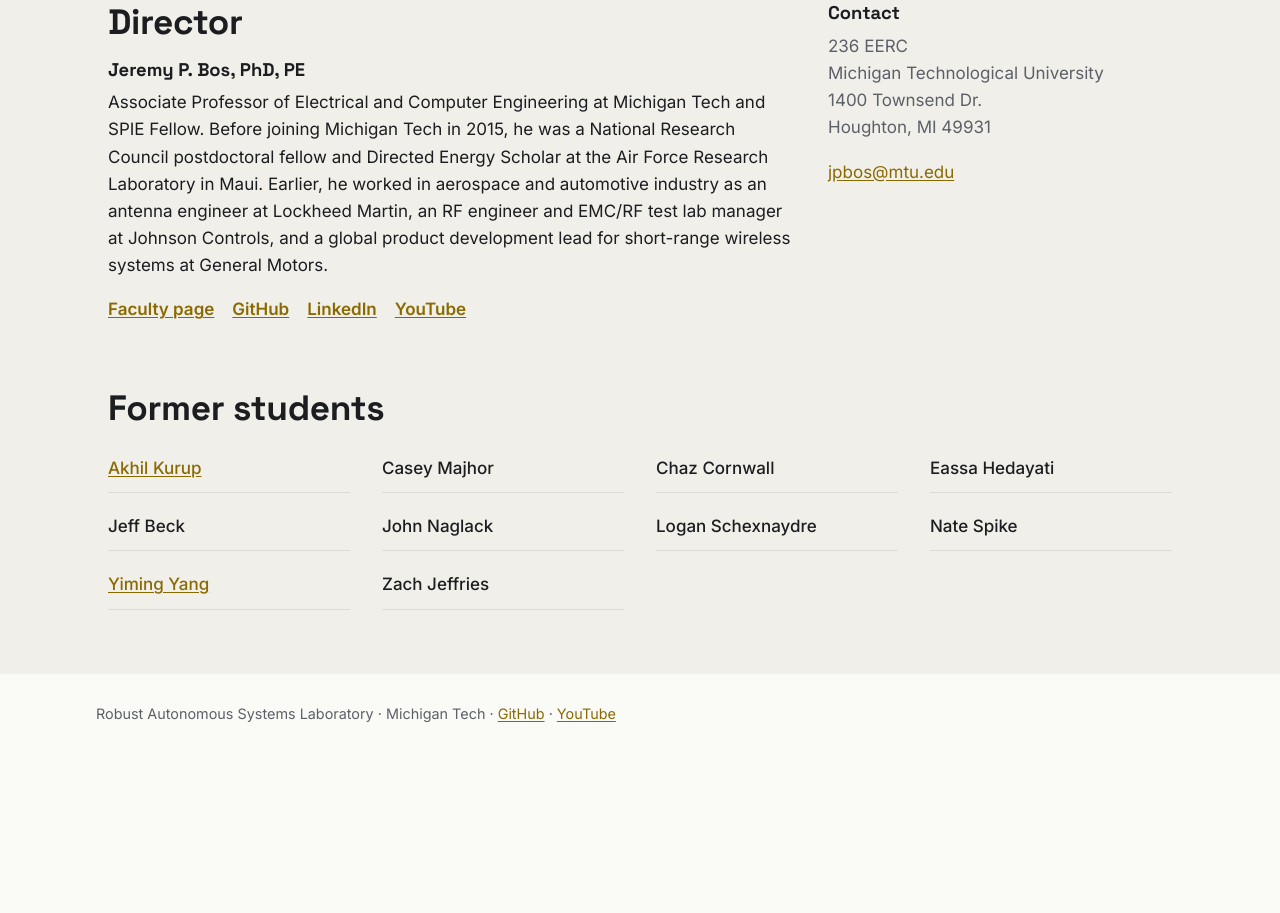
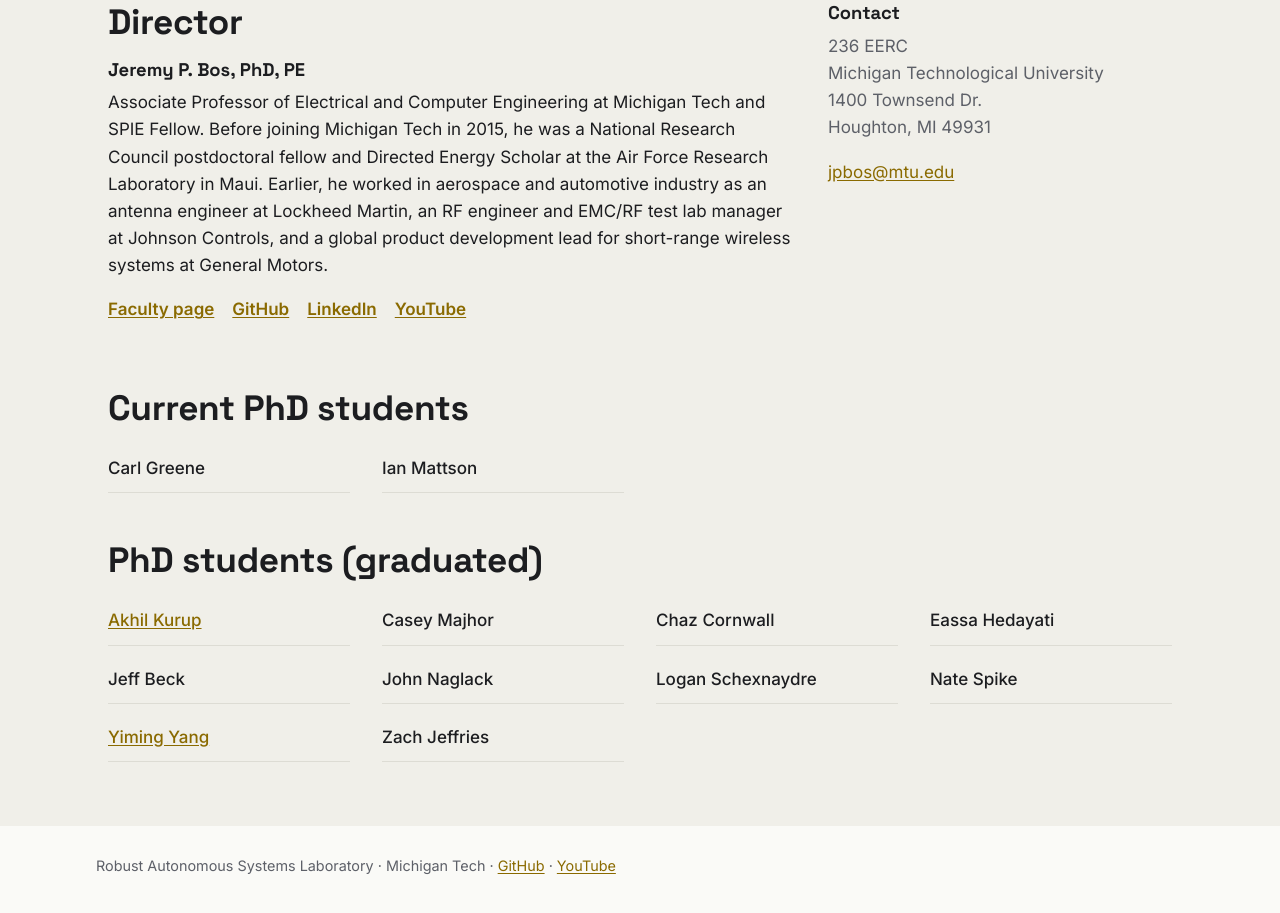
Before and after one commit to Robust-Autonomous-Systems-Laboratory/Robust-Autonomous-Systems-Laboratory.github.io, a plain HTML site: page index.html in a window 1280 px wide. Shown: the part 2684-3597 px from the top of the page. Before the commit the page ends 3451 px from the top, so only its background shows below. Drawn offline with Linux system fonts and the light colour scheme.

Commit message:
Add current PhD students; rename former students to PhD students (graduated)
Co-Authored-By: Claude Opus 5.5 <noreply@anthropic.com>

```diff
--- a/index.html
+++ b/index.html
@@ -130,7 +130,14 @@
       </div>
     </div>
     <div class="wrap alumni">
-      <h2>Former students</h2>
+      <h2>Current PhD students</h2>
+      <ul class="alumni-list">
+        <li>Carl Greene</li>
+        <li>Ian Mattson</li>
+      </ul>
+    </div>
+    <div class="wrap alumni">
+      <h2>PhD students (graduated)</h2>
       <!-- To link a name, wrap it: <li><a href="https://...">Name</a></li> -->
       <ul class="alumni-list">
         <li><a href="https://sites.google.com/view/akhil-kurup">Akhil Kurup</a></li>
```
